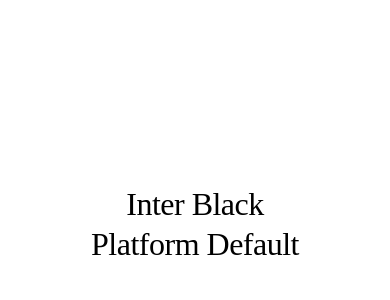
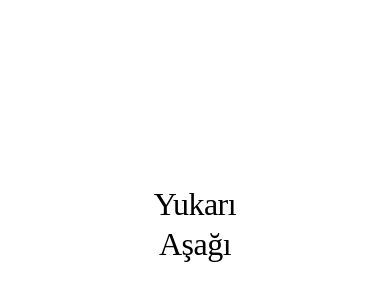
Before and after one commit to endertopaloglu/paff, a React Native app: screen / in a window 390 px wide. Shown: the part 198-498 px from the top of the page. Built offline with nearby package versions, Linux system fonts and the light colour scheme; a web font is replaced by a local one.

Commit message:
Şirket bilgisayarından

```diff
--- a/App.tsx
+++ b/App.tsx
@@ -31,8 +31,8 @@ export default function App() {
 
   return (
       <View style={{ flex: 1, justifyContent: "center", alignItems: "center" }} onLayout={onLayoutRootView}>
-      <Text style={globalStyles.h3Bold}>Inter Black</Text>
-      <Text style={globalStyles.h3}>Platform Default</Text>
+      <Text style={globalStyles.h3Bold}>Yukarı</Text>
+      <Text style={globalStyles.h3}>Aşağı</Text>
       <StatusBar style="dark" />
     </View>
   );
--- a/app.json
+++ b/app.json
@@ -1,7 +1,7 @@
 {
   "expo": {
-    "name": "dehliz",
-    "slug": "dehliz",
+    "name": "paff",
+    "slug": "paff",
     "version": "1.0.0",
     "orientation": "portrait",
     "icon": "./assets/icon.png",
@@ -16,14 +16,14 @@
     ],
     "ios": {
       "supportsTablet": true,
-      "bundleIdentifier": "com.endertopaloglu.dehliz"
+      "bundleIdentifier": "com.endertopaloglu.paff"
     },
     "android": {
       "adaptiveIcon": {
         "foregroundImage": "./assets/adaptive-icon.png",
         "backgroundColor": "#ffffff"
       },
-      "package": "com.endertopaloglu.dehliz"
+      "package": "com.endertopaloglu.paff"
     },
     "web": {
       "favicon": "./assets/favicon.png"
```
